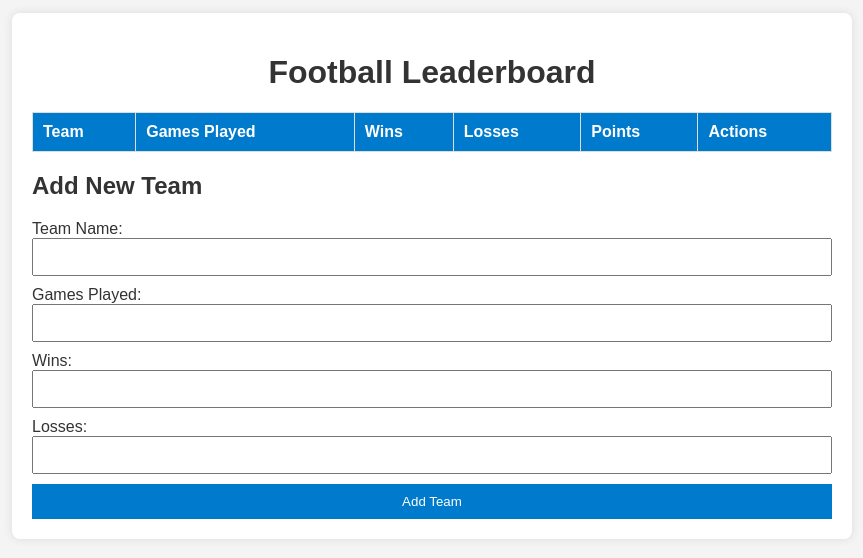
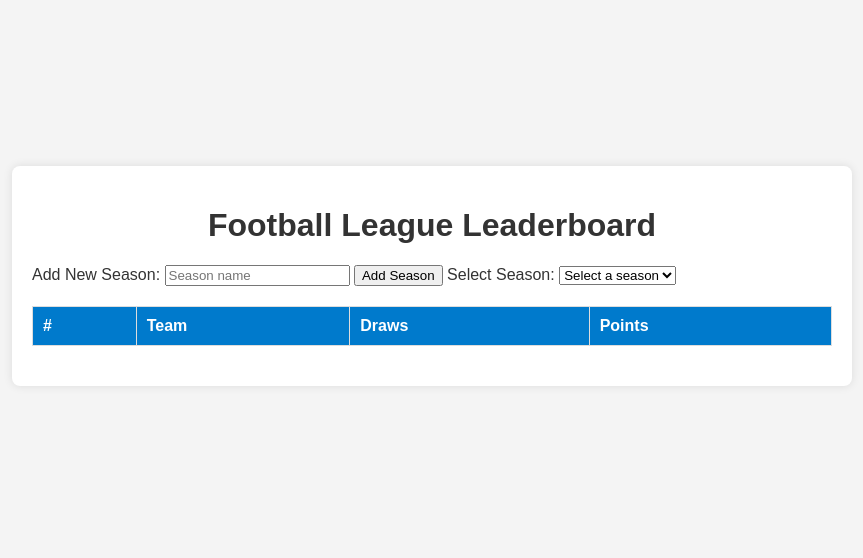
Before and after one commit to Franick/classifica, a plain HTML site: page index.html in a window 1280 px wide. Shown: the part 124-682 px from the top of the page, without its empty margins (208-1071 px from the left). Drawn offline with nearby package versions, Linux system fonts and the light colour scheme.

Commit message:
Update index.html

```diff
--- a/index.html
+++ b/index.html
@@ -3,47 +3,39 @@
 <head>
     <meta charset="UTF-8">
     <meta name="viewport" content="width=device-width, initial-scale=1.0">
-  <title>Football Leaderboard</title>
+    <title>Leaderboard</title>
     <link rel="stylesheet" href="style.css">
 </head>
 <body>
+
     <div class="container">
-    <h1>Football Leaderboard</h1>
+        <h1>Football League Leaderboard</h1>
 
-    <table id="leaderboard">
+        <label for="season-name">Add New Season:</label>
+        <input type="text" id="season-name" placeholder="Season name">
+        <button onclick="addNewSeason()">Add Season</button>
+
+        <label for="seasons-dropdown">Select Season:</label>
+        <select id="seasons-dropdown" onchange="switchSeason()">
+            <option value="">Select a season</option>
+        </select>
+
+        <table id="leaderboard-table">
             <thead>
                 <tr>
+                    <th>#</th>
                     <th>Team</th>
-          <th>Games Played</th>
-          <th>Wins</th>
-          <th>Losses</th>
+                    <th>Draws</th>
                     <th>Points</th>
-          <th>Actions</th>
                 </tr>
             </thead>
-      <tbody id="leaderboard-body">
-        <!-- Leaderboard entries will go here -->
+            <tbody>
+                <!-- Teams will be populated here -->
             </tbody>
         </table>
-
-    <h2>Add New Team</h2>
-    <form id="team-form">
-      <label for="team-name">Team Name:</label>
-      <input type="text" id="team-name" required>
-
-      <label for="games-played">Games Played:</label>
-      <input type="number" id="games-played" required>
-
-      <label for="wins">Wins:</label>
-      <input type="number" id="wins" required>
-
-      <label for="losses">Losses:</label>
-      <input type="number" id="losses" required>
-
-      <button type="submit">Add Team</button>
-    </form>
     </div>
 
+    <script src="https://cdnjs.cloudflare.com/ajax/libs/Sortable/1.14.0/Sortable.min.js"></script>
     <script src="script.js"></script>
 </body>
 </html>
```
Lines whose indentation alone changed are shown as unchanged.
